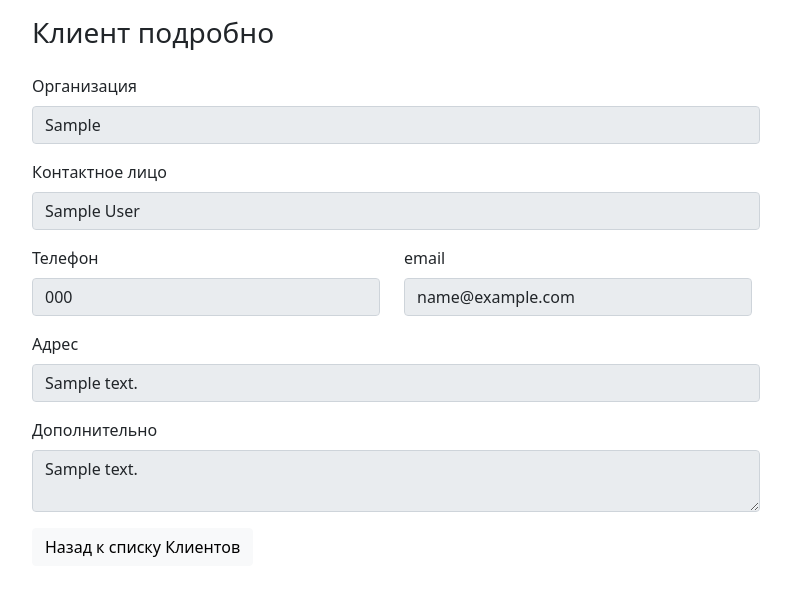
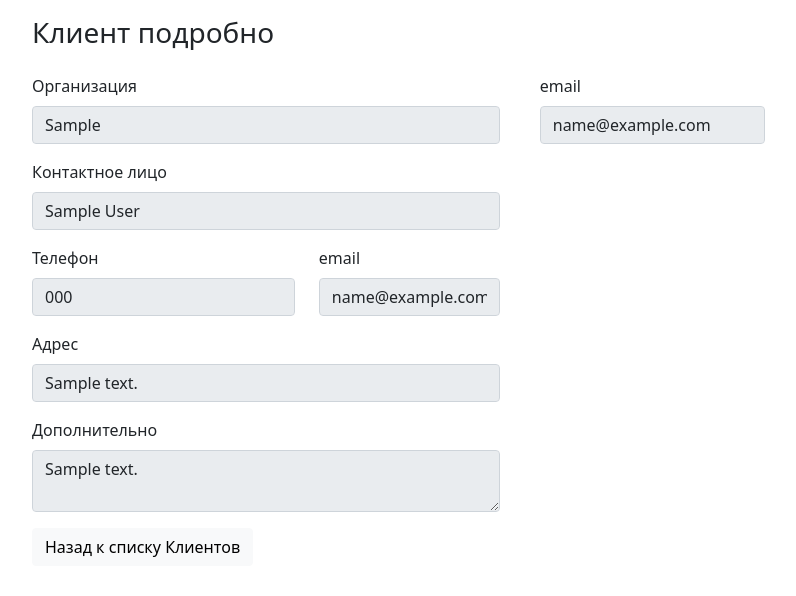
Before and after one commit to PancirDev/FNote, a Django app: page /customers/1/ in a window 1280 px wide. Shown: the part 56-652 px from the top of the page, without its empty margins (62-858 px from the left). Run offline with Django 3.2, Linux system fonts and the light colour scheme; tables that the repository leaves empty hold one stand-in row (values such as "Sample post").

Commit message:
temp. before massive view changing

```diff
--- a/customers/templates/customers/customer_detail.html
+++ b/customers/templates/customers/customer_detail.html
@@ -1,5 +1,5 @@
 {% extends "base.html" %}
-{% block title %}{{object.company}}{% endblock %}
+{% block title %}{{customer.company}}{% endblock %}
 {% block content %}
 <div class="container">
     <div class="mt-3">
@@ -7,41 +7,53 @@
     </div>
     <form>
         <fieldset disabled>
-            <div class="col-8">
+            <div class="col-9">
+                <div class="row justify-content-start">
+                    <div class="col-7">
                         <div class="mt-3">
                             <label for="companyInput" class="form-label">Организация</label>
-                    <input id="companyInput" class="form-control" type="text" value="{{object.company}}"
-                           aria-label="{{object.company}}" readonly>
+                            <input id="companyInput" class="form-control" type="text" value="{{customer.company}}"
+                                   aria-label="{{customer.company}}" readonly>
                         </div>
                         <div class="mt-3">
                             <label for="full_nameInput" class="form-label">Контактное лицо</label>
-                    <input id="full_nameInput" class="form-control" type="text" value="{{object.full_name}}"
-                           aria-label="{{object.full_name}}" readonly>
+                            <input id="full_nameInput" class="form-control" type="text" value="{{customer.full_name}}"
+                                   aria-label="{{customer.full_name}}" readonly>
                         </div>
-            </div>
+
                         <div class="mt-3">
                             <div class="row justify-content-start">
-                    <div class="col-4">
+                                <div class="col-7">
                                     <label for="phoneInput" class="form-label">Телефон</label>
-                        <input id="phoneInput" class="form-control" type="text" value="{{object.phone}}"
-                               aria-label="{{object.phone}}" readonly>
+                                    <input id="phoneInput" class="form-control" type="text" value="{{customer.phone}}"
+                                           aria-label="{{customer.phone}}" readonly>
                                 </div>
-                    <div class="col-4">
+                                <div class="col-5">
                                     <label for="emailInput" class="form-label">email</label>
-                        <input id="emailInput" class="form-control" type="text" value="{{object.email}}"
-                               aria-label="{{object.email}}" readonly>
+                                    <input id="emailInput" class="form-control" type="text" value="{{customer.email}}"
+                                           aria-label="{{customer.email}}" readonly>
                                 </div>
                             </div>
                         </div>
-            <div class="col-8">
+
                         <div class="mt-3">
                             <label for="addressInput" class="form-label">Адрес</label>
-                    <input id="addressInput" class="form-control" type="text" value="{{object.address}}"
-                           aria-label="{{object.address}}" readonly>
+                            <input id="addressInput" class="form-control" type="text" value="{{customer.address}}"
+                                   aria-label="{{customer.address}}" readonly>
                         </div>
                         <div class="mt-3">
                             <label for="noteInput" class="form-label">Дополнительно</label>
-                    <textarea id="noteInput" class="form-control" type="text" aria-label="{{object.phone}}" rows="2">{{object.note}}</textarea>
+                            <textarea id="noteInput" class="form-control" type="text" aria-label="{{customer.phone}}"
+                                      rows="2">{{customer.note}}</textarea>
+                        </div>
+                    </div>
+                    <div class="col-4">
+                        <div class="m-3">
+                            <label for="emailInput2" class="form-label">email</label>
+                            <input id="emailInput2" class="form-control" type="text" value="{{customer.email}}"
+                                   aria-label="{{customer.email}}" readonly>
+                        </div>
+                    </div>
                 </div>
             </div>
         </fieldset>
--- a/customers/templates/customers/customer_list.html
+++ b/customers/templates/customers/customer_list.html
@@ -7,7 +7,7 @@
             <h3>Список клиентов</h3>
         </div>
         <ul class="list-group">
-            {% for customer in object_list %}
+            {% for customer in customer_list %}
             <li class="list-group-item"><a href="{% url 'customers:detail' pk=customer.pk%}">{{ customer.company }} -
                 {{ customer.full_name }}</a></li>
             {% empty %}
--- a/customers/templates/customers/project_detail.html
+++ b/customers/templates/customers/project_detail.html
@@ -5,6 +5,6 @@
     <title>Title</title>
 </head>
 <body>
-
+    <h1>project_detail.html</h1>
 </body>
 </html>
--- a/customers/templates/customers/project_list.html
+++ b/customers/templates/customers/project_list.html
@@ -5,6 +5,6 @@
     <title>Title</title>
 </head>
 <body>
-
+    <h1>project_list.html</h1>
 </body>
 </html>
--- a/customers/views.py
+++ b/customers/views.py
@@ -4,7 +4,9 @@ from .models import Customer
 
 class CustomerDetailView(DetailView):
     model = Customer
+    template_name = 'customers/customer_detail.html'
 
 
 class CustomerListView(ListView):
     model = Customer
+    template_name = 'customers/customer_list.html'
```
Lines whose indentation alone changed are shown as unchanged.
